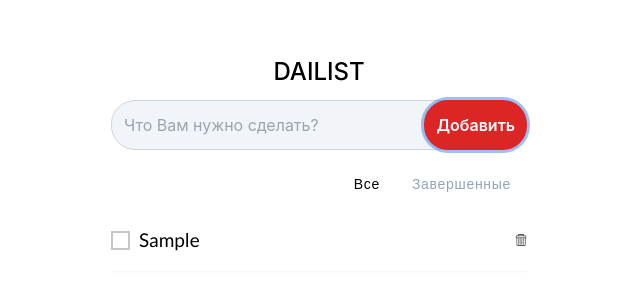
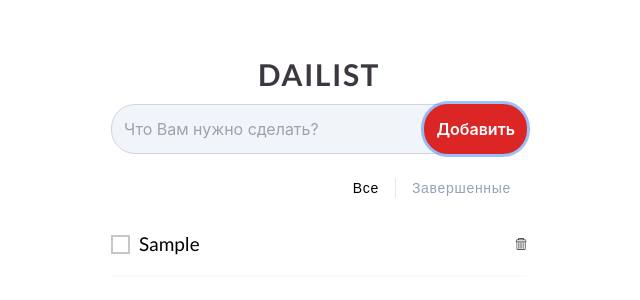
Before and after one commit to lembas-cracker/Task-Manager, a React (Create React App) app: page / in a window 1280 px wide. Both pictures are taken after typing "Sample" into the empty fields and a click on the button "Добавить". Shown: the top 300 px of the page, without its empty margins (321-961 px from the left). Built offline with nearby package versions, Linux system fonts and the light colour scheme.

Commit message:
Changed Title Color and added comments

```diff
--- a/src/App.jsx
+++ b/src/App.jsx
@@ -5,7 +5,9 @@ function App() {
   return (
     <div className="flex justify-center m-4 lg:my-14">
       <div className="w-full lg:w-1/3">
-        <h2 className="text-center font-medium text-2xl">DAILIST</h2>
+        <h2 className="text-center text-3xl text-[#27212C] text-opacity-90 tracking-wider font-semibold font-sans">
+          DAILIST
+        </h2>
         <div className="w-full">
           <TodoForm></TodoForm>
         </div>
--- a/src/TaskBoard.jsx
+++ b/src/TaskBoard.jsx
@@ -11,6 +11,7 @@ const TaskBoard = () => {
   return (
     <div className="task-board-container">
       <div className="text-right font-sans text-slate-400 text-sm py-3">
+        {/*If there are tasks then show the filter buttons*/}
         {tasksArr.length !== 0 && (
           <>
             <button
@@ -21,7 +22,9 @@ const TaskBoard = () => {
             </button>
             <button
               onClick={() => dispatch(displayCompletedTasks())}
-              className={"px-4 tracking-wider" + (shouldOnlyDisplayCompleted ? " text-black" : " hover:text-gray-500")}
+              className={
+                "px-4 border-l tracking-wider" + (shouldOnlyDisplayCompleted ? " text-black" : " hover:text-gray-500")
+              }
             >
               Завершенные
             </button>
@@ -30,9 +33,11 @@ const TaskBoard = () => {
       </div>
       <div className="task-container flex flex-col py-1 border-transparent slidable-viewport">
         {tasksArr.length === 0 && <img src={process.env.PUBLIC_URL + "/to-do-no-task.png"} alt="Заданий пока нет" />}
+        {/*If we are currently on the "Завершенные" tab and there are no completed tasks then display a message*/}
         {shouldOnlyDisplayCompleted && completedOnlyArr.length === 0 && (
-          <center className="mt-14">Завершённых задач нет</center>
+          <center className="mt-20 text-lg font-sans font-bold text-gray-300">Завершённых задач нет</center>
         )}
+        {/*If we are currently on the "Завершенные" tab then map through and display completed tasks otherwise map through all tasks*/}
         {(shouldOnlyDisplayCompleted ? completedOnlyArr : tasksArr).map((task) => (
           <Task task={task} key={task.id}></Task>
         ))}
--- a/src/TodoForm.jsx
+++ b/src/TodoForm.jsx
@@ -6,6 +6,7 @@ const TodoForm = () => {
   const dispatch = useDispatch();
   const ref = useRef();
 
+  //Adding a task to localStorage
   const addAndStoreTask = (e) => {
     e.preventDefault();
     let task = ref.current.value.trim();
--- a/src/app/store.js
+++ b/src/app/store.js
@@ -8,6 +8,7 @@ import displayCompletedTasksReducer, {
   listenerMiddleware as listenerMiddlewareDisplayCompleted,
 } from "../displayCompletedSlice";
 
+//Retrieving current states from localStorage
 const previousSessionTasks = JSON.parse(localStorage.getItem("tasks") || "null");
 const previousSessionDisplayCompleted = JSON.parse(localStorage.getItem("displayCompletedTasks") || "null");
 
--- a/src/displayCompletedSlice.js
+++ b/src/displayCompletedSlice.js
@@ -20,7 +20,7 @@ export const displayCompletedTasksSlice = createSlice({
 export const { displayCompletedTasks, displayAllTasks } = displayCompletedTasksSlice.actions;
 export const shouldOnlyDisplayCompletedTasks = (state) => state.displayCompletedTasks.displayCompleted;
 
-//middleware для сохранения элементов в localStorage
+//middleware for storing elements in localStorage
 export const listenerMiddleware = createListenerMiddleware();
 
 listenerMiddleware.startListening({
--- a/src/taskAnimation.scss
+++ b/src/taskAnimation.scss
@@ -76,7 +76,7 @@
     position: relative;
 
     &.is-sliding-out {
-      animation-duration: 1s;
+      animation-duration: 1.2s;
       animation-iteration-count: 1;
       animation-fill-mode: forwards;
       animation-name: slideOut;
--- a/src/taskSlice.js
+++ b/src/taskSlice.js
@@ -27,7 +27,7 @@ export const { addTask, removeTask, toggleTaskCompleted } = taskSlice.actions;
 
 export const completedTasks = (state) => state.tasks.filter((el) => el.isCompleted === true);
 
-//middleware для сохранения элементов в localStorage
+//Middleware for storing elements in localStorage
 export const listenerMiddleware = createListenerMiddleware();
 
 listenerMiddleware.startListening({
```
Also changed, not shown: src/setupTests.js (deleted, +0 -5 lines).
